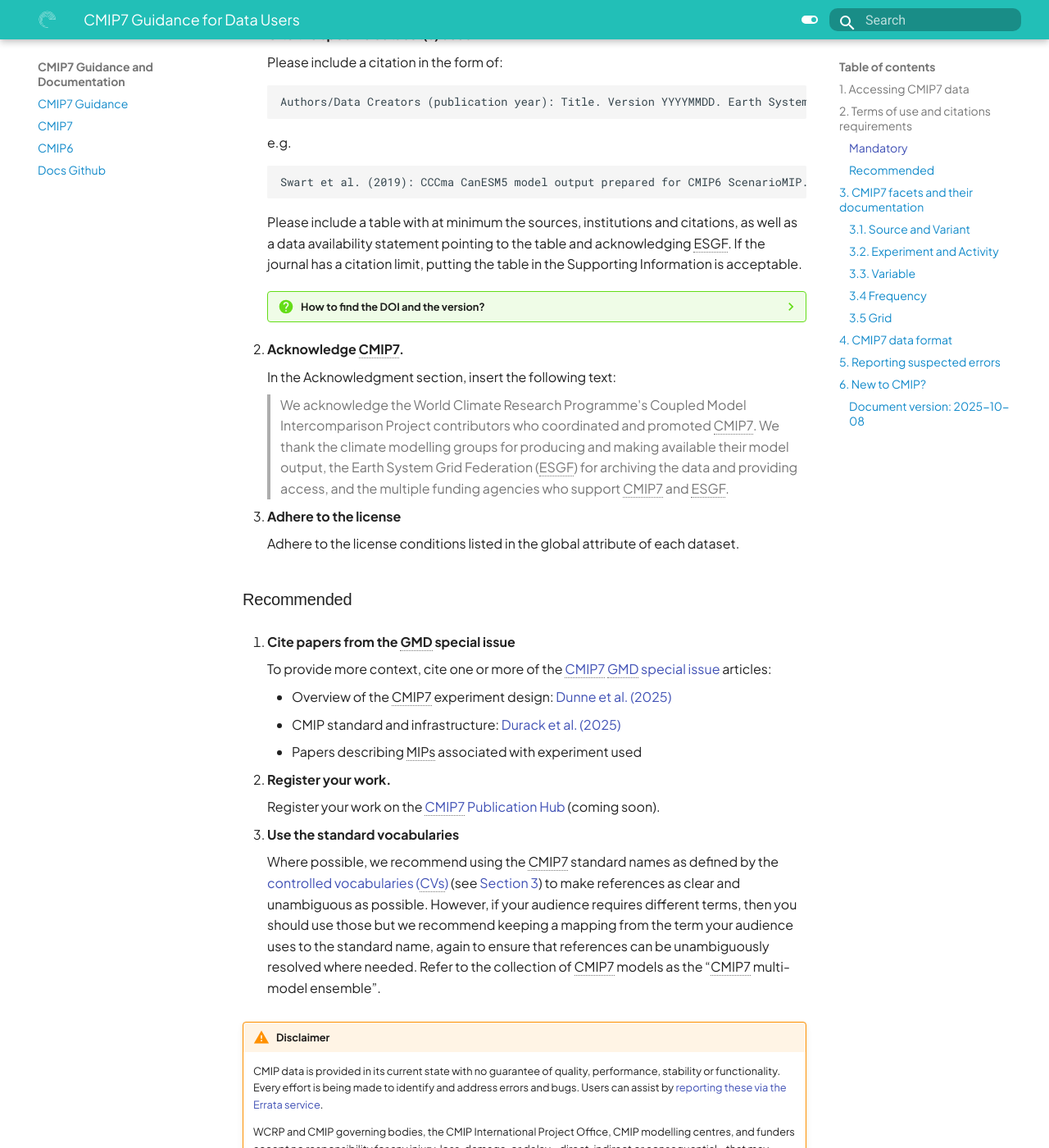
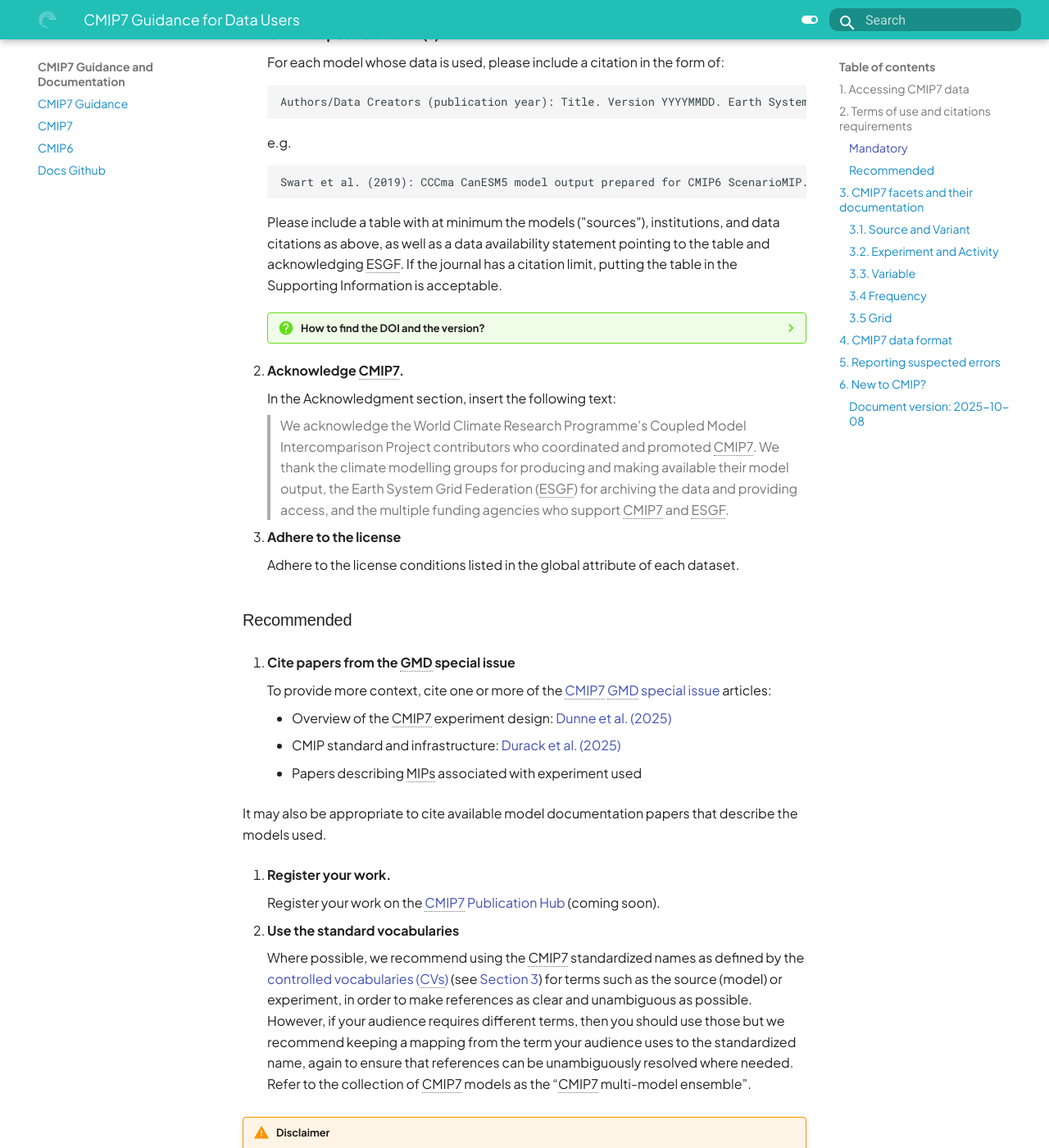
Before and after one commit to WCRP-CMIP/cmip7-guidance, an MkDocs documentation site: the page built from docs/CMIP7/guidance_for_users.md, in a window 1280 px wide and 1400 px high, scrolled down 1354 px. Shown: the whole window at 82% size. Built offline with MkDocs 1.6.1 and Material for MkDocs 9.7.7, drawn with Linux system fonts in a browser that asks for light colours; some web fonts are replaced.

Commit message:
Apply suggestions from code review
Co-authored-by: James Anstey <james.anstey@ec.gc.ca>

```diff
--- a/docs/CMIP7/guidance_for_users.md
+++ b/docs/CMIP7/guidance_for_users.md
@@ -53,7 +53,7 @@ To enable modelling groups and others who support CMIP7 to demonstrate its impac
 
 1. **Cite the specific dataset(s) used.**
 
-    Please include a citation in the form of:
+    For each model whose data is used, please include a citation in the form of:
 
         Authors/Data Creators (publication year): Title. Version YYYYMMDD. Earth System Grid Federation. DOI.
 
@@ -62,7 +62,7 @@ To enable modelling groups and others who support CMIP7 to demonstrate its impac
         Swart et al. (2019): CCCma CanESM5 model output prepared for CMIP6 ScenarioMIP. Version 20190429. Earth System Grid Federation. https://doi.org/10.22033/ESGF/CMIP6.1317.
 
 
-    Please include a table with at minimum the sources, institutions and citations, as well as a data availability statement pointing to the table and acknowledging ESGF. If the journal has a citation limit, putting the table in the Supporting Information is acceptable.
+    Please include a table with at minimum the models ("sources"), institutions, and data citations as above, as well as a data availability statement pointing to the table and acknowledging ESGF. If the journal has a citation limit, putting the table in the Supporting Information is acceptable.
 
     ??? Question "How to find the DOI and the version?"
         🤖 You can use the python library [CMIPcite][cmipcite]. Input tracking_id(s), dataset PID(s) or file paths(s) to retrieve the citation (textually or in the bibtex format).
@@ -101,6 +101,7 @@ To enable modelling groups and others who support CMIP7 to demonstrate its impac
     * CMIP standard and infrastructure: [Durack et al. (2025)][Durack2025]
     * Papers describing MIPs associated with experiment used
 
+It may also be appropriate to cite available model documentation papers that describe the models used.
     <!--Maybe use experiment CV to get the right citation, once they have that information. -->
 
  2. **Register your work.**
@@ -110,7 +111,7 @@ To enable modelling groups and others who support CMIP7 to demonstrate its impac
 
  3. **Use the standard vocabularies**
 
-    Where possible, we recommend using the CMIP7 standard names as defined by the [controlled vocabularies (CVs)][cmipCvs] (see [Section 3](#3-cmip7-facets-and-their-documentation)) to make references as clear and unambiguous as possible. However, if your audience requires different terms, then you should use those but we recommend keeping a mapping from the term your audience uses to the standard name, again to ensure that references can be unambiguously resolved where needed. Refer to the collection of CMIP7 models as the “CMIP7 multi-model ensemble”.
+    Where possible, we recommend using the CMIP7 standardized names as defined by the [controlled vocabularies (CVs)][cmipCvs] (see [Section 3](#3-cmip7-facets-and-their-documentation)) for terms such as the source (model) or experiment, in order to make references as clear and unambiguous as possible. However, if your audience requires different terms, then you should use those but we recommend keeping a mapping from the term your audience uses to the standardized name, again to ensure that references can be unambiguously resolved where needed. Refer to the collection of CMIP7 models as the “CMIP7 multi-model ensemble”.
 
 
 
```
